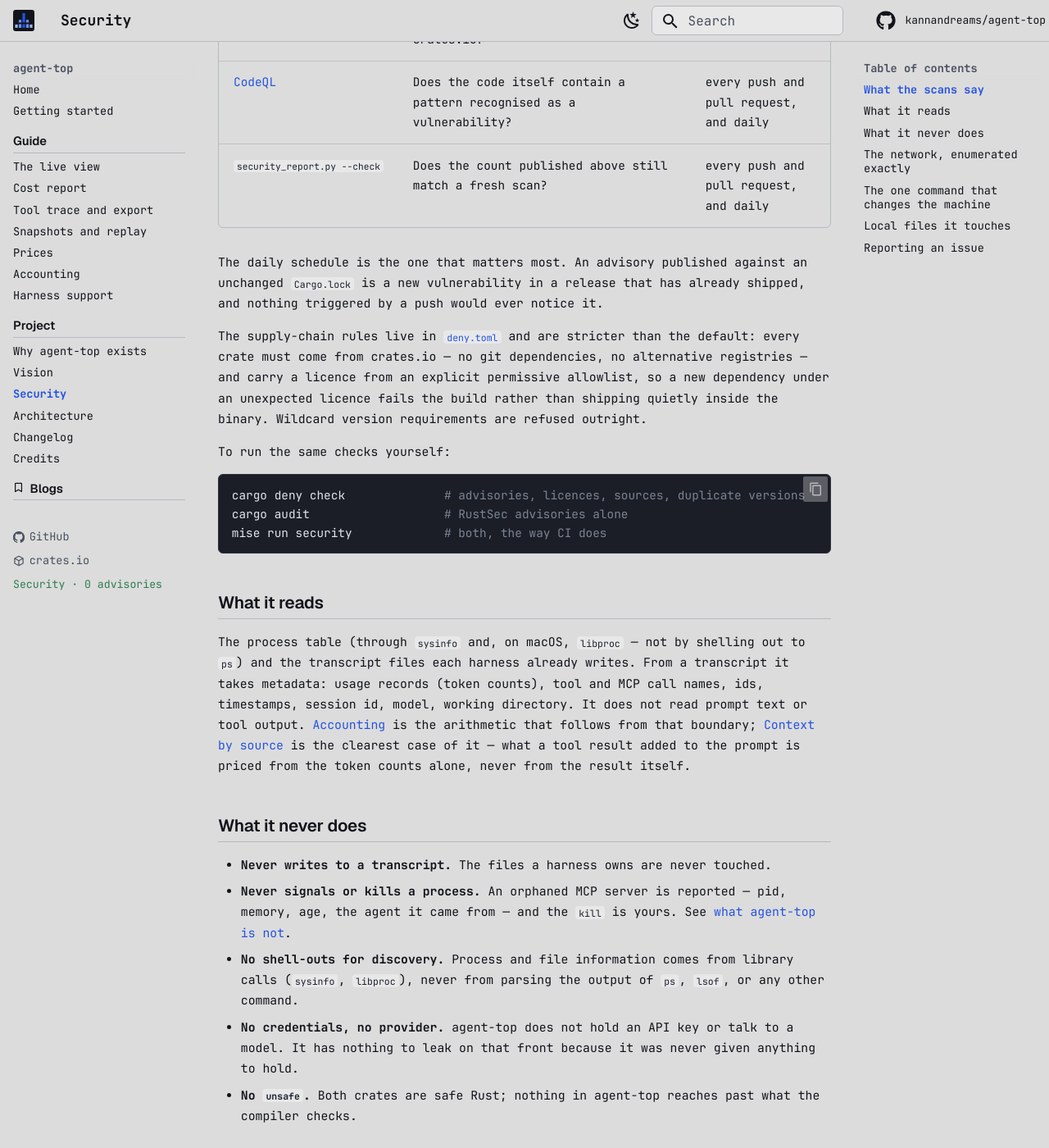
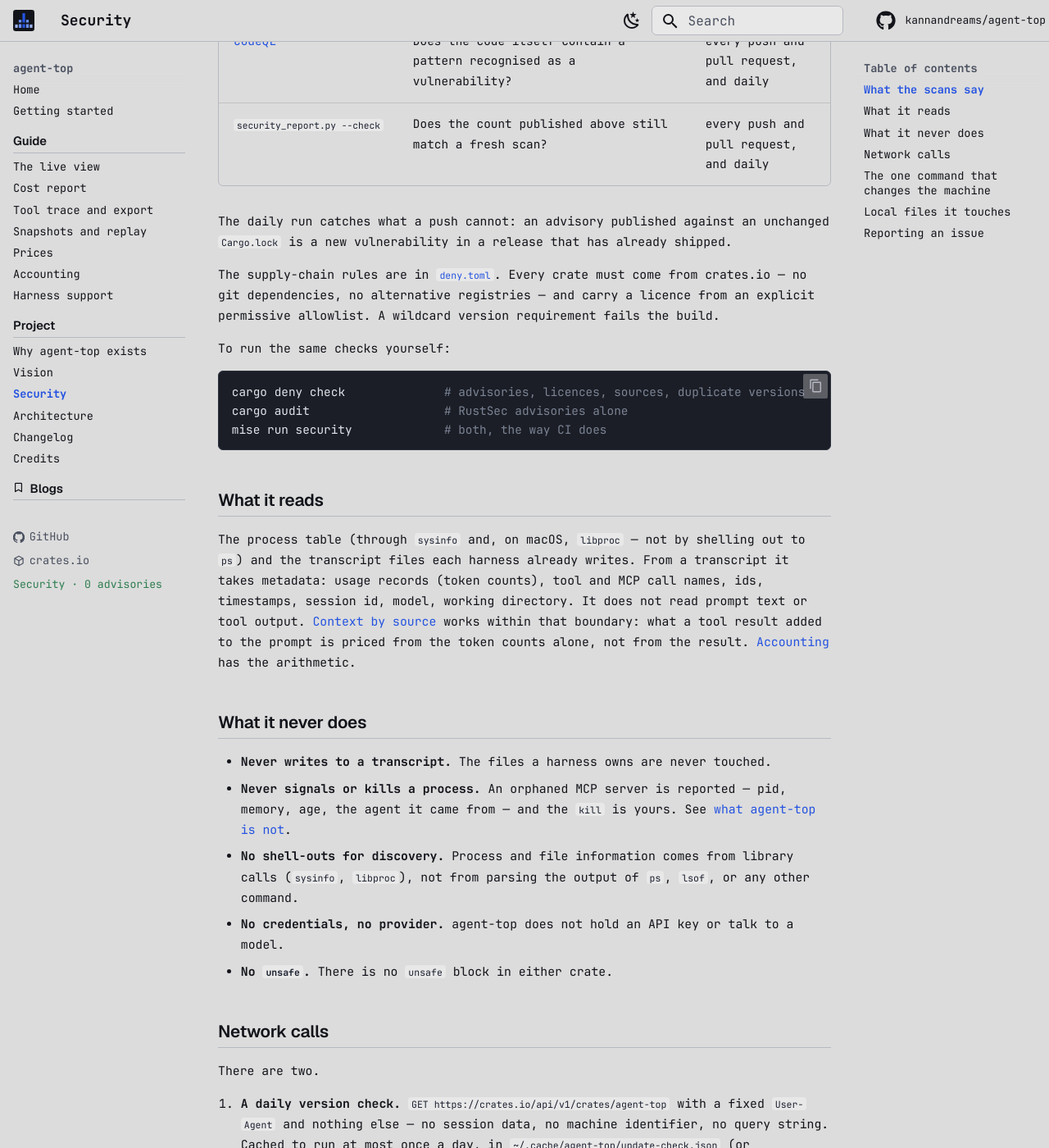
Before and after one commit to kannandreams/agent-top, an MkDocs documentation site: the page built from docs/security.md, in a window 1280 px wide and 1400 px high, scrolled down 806 px. Shown: the whole window at 82% size. Built offline with MkDocs 1.6.1 and Material for MkDocs 9.7.7, drawn with Linux system fonts in a browser that asks for light colours; comment, search, counter and statistics services are not loaded; some of the changed text lies outside the part shown.

Commit message:
docs: state the facts without arguing for them (#29)
The Security page had picked up a defensive register: a figure introduced
by saying it was "not typed into the page", a model described as "not a
policy bolted on afterward", network calls "enumerated exactly", a
dependency with "nothing to leak because it was never given anything to
hold". Each sentence spent words insisting on a point the surrounding
fact already makes.

Same tic removed from the tracing post: a section headed "A debugging
session, not a demo" is now "Debugging a slow turn", and two asides that
announced their own honesty now just say the thing.

```diff
--- a/docs/security.md
+++ b/docs/security.md
@@ -1,16 +1,16 @@
 ---
-description: "The security model behind agent-top: what it reads, what it never does, and the two network calls it can make, enumerated exactly."
+description: "The security model behind agent-top: what it reads, what it never does, and the network calls it can make."
 ---
 
 # Security
 
-agent-top's security model is a consequence of its design, not a policy bolted on afterward: it is read-only and local-only, so it never needs more trust than any other unprivileged process reading files you could already read yourself.
+agent-top is read-only and local-only. It reads the transcripts a harness already wrote and the process table the OS already keeps, and changes neither.
 
 ## What the scans say
 
 <!--security-summary-->
 
-That figure is not typed into the page. `scripts/security_report.py` runs [cargo-audit](https://github.com/rustsec/rustsec) against the workspace's `Cargo.lock`, writes what it found to `docs/data/security.json`, and this page and the sidebar are rendered from that file at build time. CI re-runs the scan and fails if the published number disagrees with a fresh one, so it cannot go stale while still reading as current.
+`scripts/security_report.py` runs [cargo-audit](https://github.com/rustsec/rustsec) against the workspace's `Cargo.lock` and writes the result to `docs/data/security.json`. This page and the sidebar are rendered from that file at build time, and CI fails if the published number disagrees with a fresh scan.
 
 Three checks run in [the Security workflow](https://github.com/kannandreams/agent-top/actions/workflows/security.yml), each answering a different question:
 
@@ -20,9 +20,9 @@ Three checks run in [the Security workflow](https://github.com/kannandreams/agen
 | [CodeQL](https://codeql.github.com) | Does the code itself contain a pattern recognised as a vulnerability? | every push and pull request, and daily |
 | `security_report.py --check` | Does the count published above still match a fresh scan? | every push and pull request, and daily |
 
-The daily schedule is the one that matters most. An advisory published against an unchanged `Cargo.lock` is a new vulnerability in a release that has already shipped, and nothing triggered by a push would ever notice it.
+The daily run catches what a push cannot: an advisory published against an unchanged `Cargo.lock` is a new vulnerability in a release that has already shipped.
 
-The supply-chain rules live in [`deny.toml`](https://github.com/kannandreams/agent-top/blob/main/deny.toml) and are stricter than the default: every crate must come from crates.io — no git dependencies, no alternative registries — and carry a licence from an explicit permissive allowlist, so a new dependency under an unexpected licence fails the build rather than shipping quietly inside the binary. Wildcard version requirements are refused outright.
+The supply-chain rules are in [`deny.toml`](https://github.com/kannandreams/agent-top/blob/main/deny.toml). Every crate must come from crates.io — no git dependencies, no alternative registries — and carry a licence from an explicit permissive allowlist. A wildcard version requirement fails the build.
 
 To run the same checks yourself:
 
@@ -34,35 +34,35 @@ mise run security             # both, the way CI does
 
 ## What it reads
 
-The process table (through `sysinfo` and, on macOS, `libproc` — not by shelling out to `ps`) and the transcript files each harness already writes. From a transcript it takes metadata: usage records (token counts), tool and MCP call names, ids, timestamps, session id, model, working directory. It does not read prompt text or tool output. [Accounting](accounting.md) is the arithmetic that follows from that boundary; [Context by source](accounting.md#context-by-source) is the clearest case of it — what a tool result added to the prompt is priced from the token counts alone, never from the result itself.
+The process table (through `sysinfo` and, on macOS, `libproc` — not by shelling out to `ps`) and the transcript files each harness already writes. From a transcript it takes metadata: usage records (token counts), tool and MCP call names, ids, timestamps, session id, model, working directory. It does not read prompt text or tool output. [Context by source](accounting.md#context-by-source) works within that boundary: what a tool result added to the prompt is priced from the token counts alone, not from the result. [Accounting](accounting.md) has the arithmetic.
 
 ## What it never does
 
 - **Never writes to a transcript.** The files a harness owns are never touched.
 - **Never signals or kills a process.** An orphaned MCP server is reported — pid, memory, age, the agent it came from — and the `kill` is yours. See [what agent-top is not](vision.md#what-agent-top-is-not).
-- **No shell-outs for discovery.** Process and file information comes from library calls (`sysinfo`, `libproc`), never from parsing the output of `ps`, `lsof`, or any other command.
-- **No credentials, no provider.** agent-top does not hold an API key or talk to a model. It has nothing to leak on that front because it was never given anything to hold.
-- **No `unsafe`.** Both crates are safe Rust; nothing in agent-top reaches past what the compiler checks.
+- **No shell-outs for discovery.** Process and file information comes from library calls (`sysinfo`, `libproc`), not from parsing the output of `ps`, `lsof`, or any other command.
+- **No credentials, no provider.** agent-top does not hold an API key or talk to a model.
+- **No `unsafe`.** There is no `unsafe` block in either crate.
 
-## The network, enumerated exactly
+## Network calls
 
-Two calls, both narrow enough to name in full:
+There are two.
 
-1. **A daily version check.** `GET https://crates.io/api/v1/crates/agent-top` with a fixed `User-Agent` and nothing else — no session data, no machine identifier, no query string. Cached to run at most once a day, in `~/.cache/agent-top/update-check.json` (or `$XDG_CACHE_HOME/agent-top/update-check.json`), which holds only when it last checked, what it found, and which version you dismissed. `AGENT_TOP_NO_UPDATE_CHECK=1` turns it off.
-2. **`trace --endpoint <url>`.** Posts the OTLP document to the exact address typed on the command line, once, only when typed. No default endpoint, no config key, no environment variable that turns it on silently.
+1. **A daily version check.** `GET https://crates.io/api/v1/crates/agent-top` with a fixed `User-Agent` and nothing else — no session data, no machine identifier, no query string. Cached to run at most once a day, in `~/.cache/agent-top/update-check.json` (or `$XDG_CACHE_HOME/agent-top/update-check.json`), which holds when it last checked, what it found, and which version you dismissed. `AGENT_TOP_NO_UPDATE_CHECK=1` turns it off.
+2. **`trace --endpoint <url>`.** Posts the OTLP document to the address typed on the command line, once. No default endpoint, no config key, no environment variable that turns it on.
 
-Nothing else opens a connection. `--json` and `--replay` never touch the network — replay reads only the file you give it.
+Nothing else opens a connection. `--json` and `--replay` never touch the network; replay reads only the file you give it.
 
 ## The one command that changes the machine
 
-Accepting the upgrade prompt (`u`) runs a fixed command line chosen by detecting how the running binary was installed — `brew update && brew upgrade agent-top`, `cargo binstall -y agent-top`, or `cargo install --locked agent-top` — never a string built from anything you typed, never through a shell. It is printed before it runs, it happens only on that keypress, and it is the only thing agent-top ever changes outside of itself.
+Accepting the upgrade prompt (`u`) runs a fixed command line chosen by detecting how the running binary was installed — `brew update && brew upgrade agent-top`, `cargo binstall -y agent-top`, or `cargo install --locked agent-top` — never a string built from input, and never through a shell. The command is printed before it runs, and it runs only on that keypress.
 
 ## Local files it touches
 
 **Reads:** the transcripts, the process table, and — if it exists — `~/.config/agent-top/prices.toml`. A malformed price file is reported on stderr and ignored; the built-in prices still apply. See [Prices](prices.md).
 
-**Writes:** the one cache file above, and nothing else on its own. `--replay` and `--json` are read/print only; neither touches disk beyond the file you point at.
+**Writes:** the one cache file above. `--replay` and `--json` read and print; neither touches disk beyond the file you point at.
 
 ## Reporting an issue
 
-agent-top is MIT-licensed and the source is the whole story: [github.com/kannandreams/agent-top](https://github.com/kannandreams/agent-top). Open an issue, or, for anything that should not be public first, a private report through GitHub's Security tab.
+agent-top is MIT-licensed: [github.com/kannandreams/agent-top](https://github.com/kannandreams/agent-top). Open an issue, or, for anything that should not be public first, a private report through GitHub's Security tab.
```
Also changed, not shown: README.md (+8 -9 lines), docs/blog/posts/what-tracing-means-for-an-agent-session.md (+4 -4 lines).
